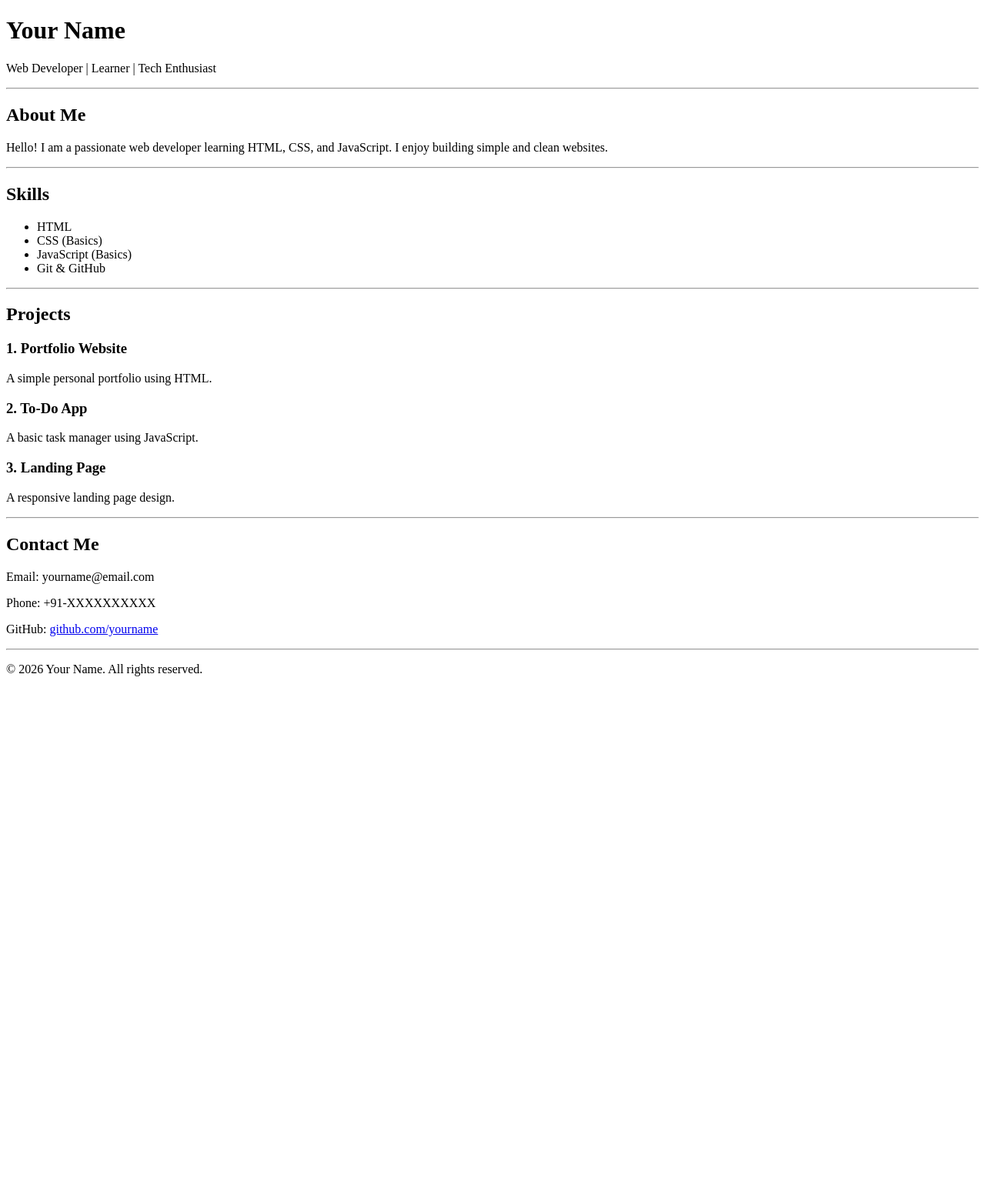
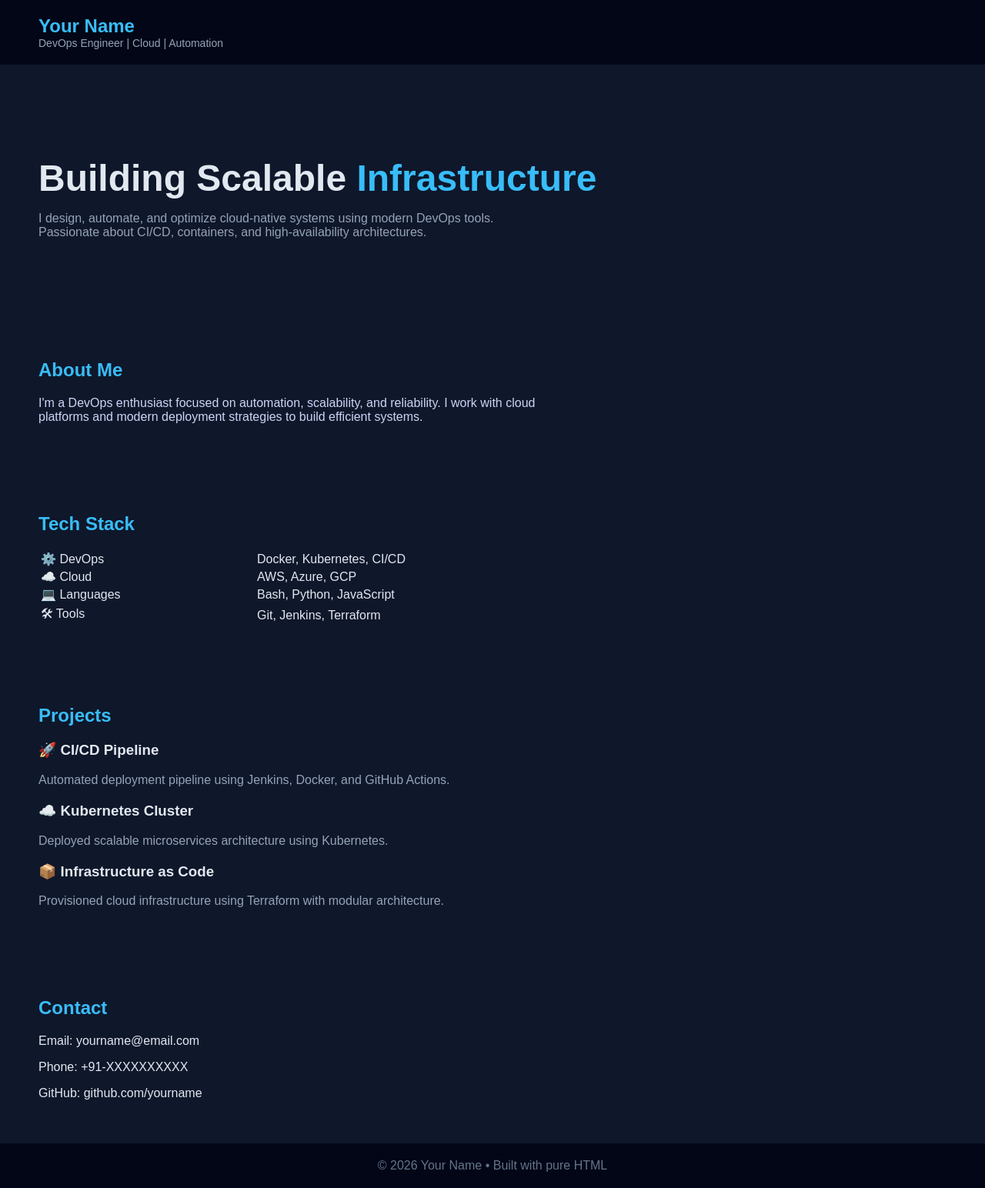
Before and after one commit to Quantum-Bug/GithubActions-demo, a plain HTML site: page index.html in a window 1280 px wide. Shown: the whole page at 77% size. Before the commit the page ends 895 px from the top, so only its background shows below. Drawn offline with Linux system fonts and the light colour scheme.

Commit message:
code change to devops

```diff
--- a/index.html
+++ b/index.html
@@ -3,72 +3,98 @@
 <head>
     <meta charset="UTF-8">
     <meta name="viewport" content="width=device-width, initial-scale=1.0">
-    <title>My Portfolio</title>
+    <title>DevOps Portfolio</title>
 </head>
-<body>
 
-    <!-- Header -->
-    <header>
-        <h1>Your Name</h1>
-        <p>Web Developer | Learner | Tech Enthusiast</p>
-        <hr>
+<body style="margin:0; font-family: Arial, sans-serif; background-color:#0f172a; color:#e2e8f0;">
+
+    <!-- Navbar -->
+    <header style="padding:20px 50px; background:#020617;">
+        <h2 style="margin:0; color:#38bdf8;">Your Name</h2>
+        <p style="margin:0; font-size:14px; color:#94a3b8;">DevOps Engineer | Cloud | Automation</p>
     </header>
 
-    <!-- About Section -->
-    <section>
-        <h2>About Me</h2>
-        <p>
-            Hello! I am a passionate web developer learning HTML, CSS, and JavaScript.
-            I enjoy building simple and clean websites.
+    <!-- Hero Section -->
+    <section style="padding:80px 50px;">
+        <h1 style="font-size:48px; margin-bottom:10px;">
+            Building Scalable <span style="color:#38bdf8;">Infrastructure</span>
+        </h1>
+        <p style="max-width:600px; color:#94a3b8;">
+            I design, automate, and optimize cloud-native systems using modern DevOps tools.
+            Passionate about CI/CD, containers, and high-availability architectures.
         </p>
     </section>
 
-    <hr>
-
-    <!-- Skills Section -->
-    <section>
-        <h2>Skills</h2>
-        <ul>
-            <li>HTML</li>
-            <li>CSS (Basics)</li>
-            <li>JavaScript (Basics)</li>
-            <li>Git & GitHub</li>
-        </ul>
-    </section>
-
-    <hr>
-
-    <!-- Projects Section -->
-    <section>
-        <h2>Projects</h2>
-
-        <h3>1. Portfolio Website</h3>
-        <p>A simple personal portfolio using HTML.</p>
-
-        <h3>2. To-Do App</h3>
-        <p>A basic task manager using JavaScript.</p>
-
-        <h3>3. Landing Page</h3>
-        <p>A responsive landing page design.</p>
-    </section>
-
-    <hr>
-
-    <!-- Contact Section -->
-    <section>
-        <h2>Contact Me</h2>
-        <p>Email: yourname@email.com</p>
-        <p>Phone: +91-XXXXXXXXXX</p>
-        <p>
-            GitHub: <a href="#">github.com/yourname</a>
+    <!-- About -->
+    <section style="padding:40px 50px;">
+        <h2 style="color:#38bdf8;">About Me</h2>
+        <p style="max-width:700px; color:#cbd5f5;">
+            I'm a DevOps enthusiast focused on automation, scalability, and reliability.
+            I work with cloud platforms and modern deployment strategies to build efficient systems.
         </p>
     </section>
 
-    <hr>
+    <!-- Skills -->
+    <section style="padding:40px 50px;">
+        <h2 style="color:#38bdf8;">Tech Stack</h2>
+
+        <table style="width:100%; max-width:800px;">
+            <tr>
+                <td>⚙️ DevOps</td>
+                <td>Docker, Kubernetes, CI/CD</td>
+            </tr>
+            <tr>
+                <td>☁️ Cloud</td>
+                <td>AWS, Azure, GCP</td>
+            </tr>
+            <tr>
+                <td>💻 Languages</td>
+                <td>Bash, Python, JavaScript</td>
+            </tr>
+            <tr>
+                <td>🛠 Tools</td>
+                <td>Git, Jenkins, Terraform</td>
+            </tr>
+        </table>
+    </section>
+
+    <!-- Projects -->
+    <section style="padding:40px 50px;">
+        <h2 style="color:#38bdf8;">Projects</h2>
+
+        <div style="margin-bottom:20px;">
+            <h3>🚀 CI/CD Pipeline</h3>
+            <p style="color:#94a3b8;">
+                Automated deployment pipeline using Jenkins, Docker, and GitHub Actions.
+            </p>
+        </div>
+
+        <div style="margin-bottom:20px;">
+            <h3>☁️ Kubernetes Cluster</h3>
+            <p style="color:#94a3b8;">
+                Deployed scalable microservices architecture using Kubernetes.
+            </p>
+        </div>
+
+        <div>
+            <h3>📦 Infrastructure as Code</h3>
+            <p style="color:#94a3b8;">
+                Provisioned cloud infrastructure using Terraform with modular architecture.
+            </p>
+        </div>
+    </section>
+
+    <!-- Contact -->
+    <section style="padding:40px 50px;">
+        <h2 style="color:#38bdf8;">Contact</h2>
+        <p>Email: yourname@email.com</p>
+        <p>Phone: +91-XXXXXXXXXX</p>
+        <p>GitHub: github.com/yourname</p>
+    </section>
 
     <!-- Footer -->
-    <footer>
-        <p>© 2026 Your Name. All rights reserved.</p>
+    <footer style="padding:20px; text-align:center; background:#020617; color:#64748b;">
+        © 2026 Your Name • Built with pure HTML
     </footer>
 
 </body>
```
